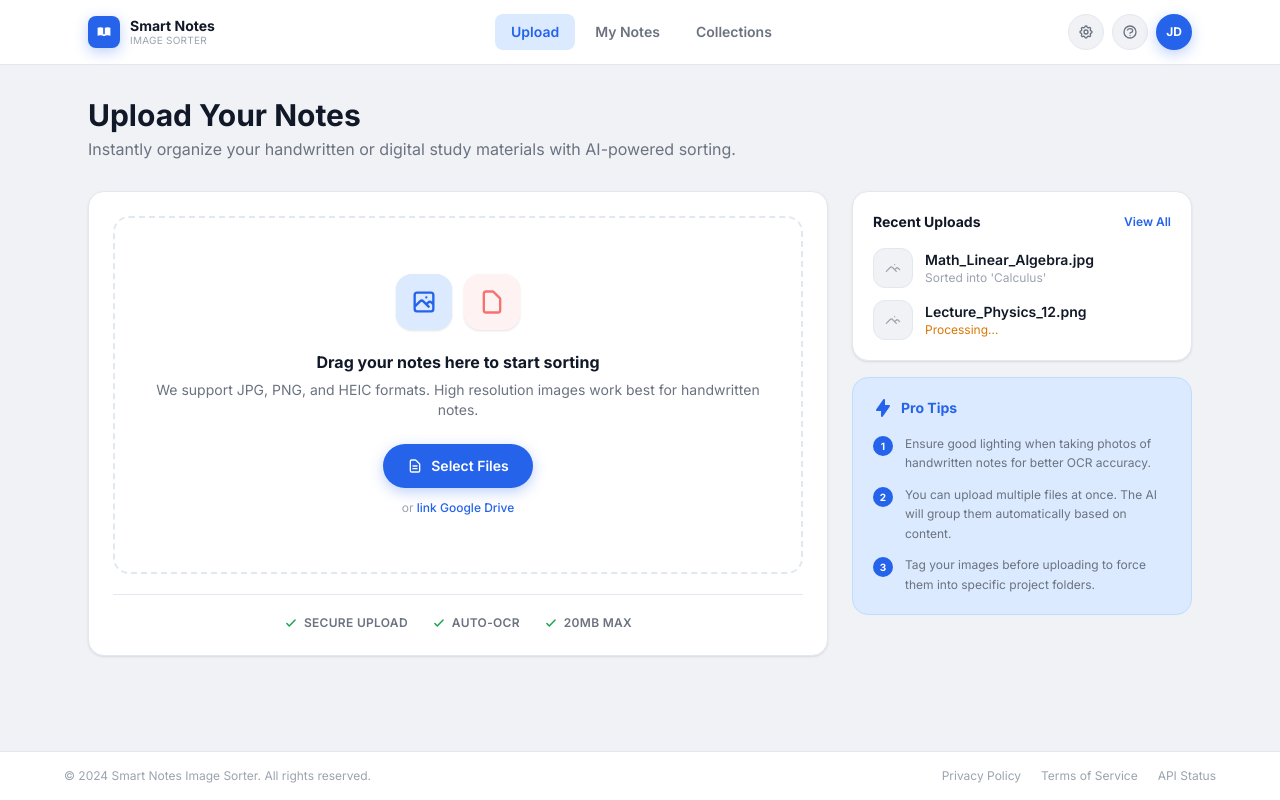
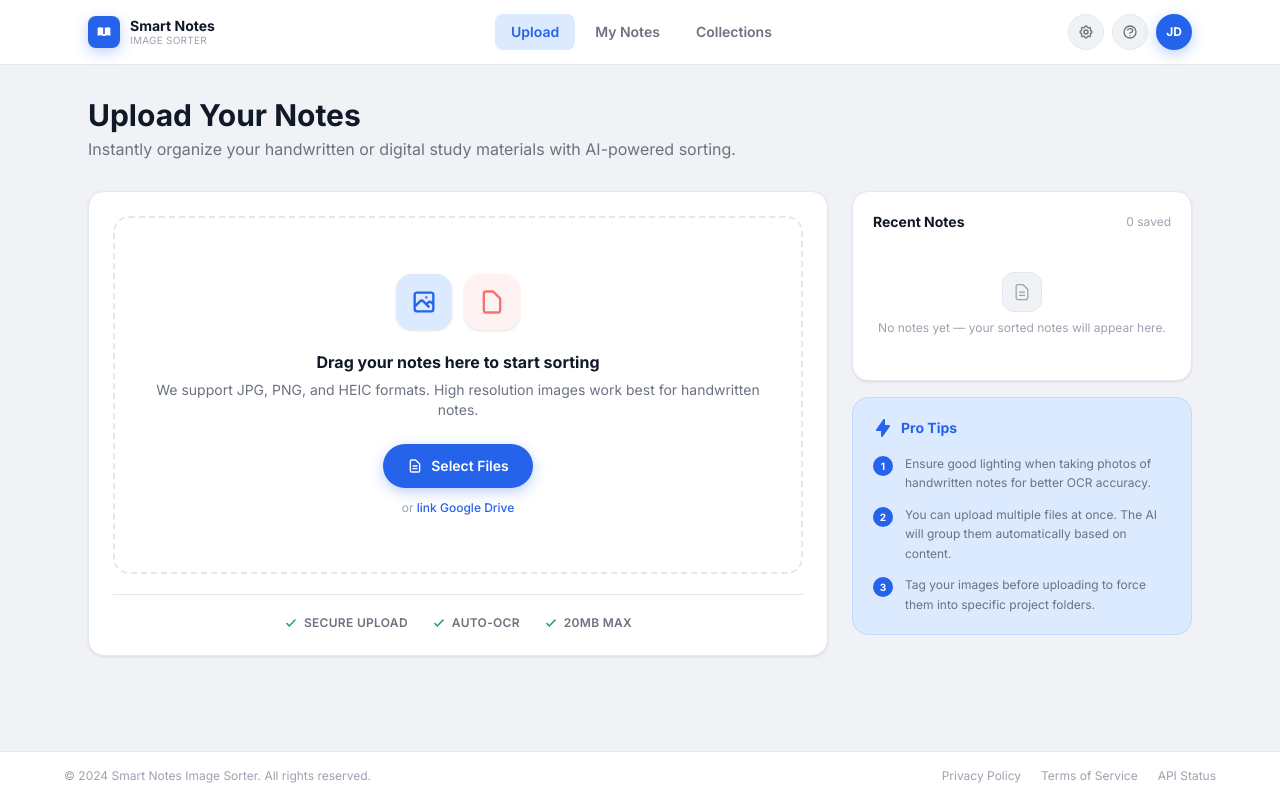
Before and after one commit to rishi9393/image-sortner, a React (Vite) app in the folder Frontend/: page / in a window 1280 px wide. Both pictures are taken after a click on the button "Try it free →". Built offline with nearby package versions, Linux system fonts and the light colour scheme.

Commit message:
updated the recent notes in the upload notes page

```diff
--- a/Frontend/src/App.jsx
+++ b/Frontend/src/App.jsx
@@ -174,8 +174,8 @@ export default function App() {
         <CollectionsPage
           onGoHome={() => setStep('landing')}
           onGoToNotes={() => setStep('notes')}
-          onGoToUpload={(colId, colName) => {
-            setTargetCollection(colId ? { id: colId, name: colName } : null)
+          onGoToUpload={(colId, colName, colColor) => {
+            setTargetCollection(colId ? { id: colId, name: colName, color: colColor } : null)
             setStep('upload')
           }}
         />
@@ -200,6 +200,7 @@ export default function App() {
             onFilesSelected={handleFilesSelected}
             onClear={handleClear}
             onSort={handleSort}
+            targetCollection={targetCollection}
           />
         )}
 
--- a/Frontend/src/components/CollectionsPage.jsx
+++ b/Frontend/src/components/CollectionsPage.jsx
@@ -534,7 +534,7 @@ function CollectionDetail({ col, onBack, onGoToUpload, onDeleteNote }) {
             <p className="text-[15px] font-bold text-gray-900">{s.icon} {s.value}</p>
           </div>
         ))}
-        <button onClick={() => onGoToUpload(col.id, col.name)}
+        <button onClick={() => onGoToUpload(col.id, col.name, col.color)}
           className="flex items-center gap-2 px-4 py-3 text-white text-[13px] font-bold rounded-xl shadow-sm transition-colors cursor-pointer flex-shrink-0 hover:opacity-90"
           style={{ background: col.color }}>
           <svg className="w-4 h-4" fill="none" stroke="currentColor" viewBox="0 0 24 24">
@@ -556,7 +556,7 @@ function CollectionDetail({ col, onBack, onGoToUpload, onDeleteNote }) {
           <p className="text-[13px] text-gray-400 mb-5 max-w-xs">
             This collection is empty. Upload and process images to add notes here.
           </p>
-          <button onClick={() => onGoToUpload(col.id, col.name)}
+          <button onClick={() => onGoToUpload(col.id, col.name, col.color)}
             className="flex items-center gap-2 px-5 py-2.5 text-white text-[13px] font-bold rounded-full shadow transition-colors cursor-pointer hover:opacity-90"
             style={{ background: col.color }}>
             <svg className="w-4 h-4" fill="none" stroke="currentColor" viewBox="0 0 24 24">
--- a/Frontend/src/components/UploadSection.jsx
+++ b/Frontend/src/components/UploadSection.jsx
@@ -3,6 +3,22 @@ import { useCallback, useRef, useState } from 'react'
 const MAX_FILES   = 50
 const MAX_SIZE_MB = 20
 const VALID_TYPES = ['image/jpeg', 'image/jpg', 'image/png', 'image/webp']
+
+function loadRecentNotes() {
+  try {
+    const cols = JSON.parse(localStorage.getItem('collections') || '[]').filter(c => !c.trashed)
+    const all = []
+    cols.forEach(col => {
+      ;(col.notesList || []).forEach(note => {
+        all.push({ name: note.title, status: `In "${col.name}"`, color: col.color })
+      })
+    })
+    // newest first (ids are Date.now()-based), take last 4
+    return all.slice(-4).reverse()
+  } catch {
+    return []
+  }
+}
 
 function formatBytes(bytes) {
   if (bytes < 1024) return `${bytes} B`
@@ -25,21 +41,17 @@ function validateFiles(fileList) {
   return { valid, errors }
 }
 
-const RECENT_UPLOADS = [
-  { name: 'Math_Linear_Algebra.jpg', status: "Sorted into 'Calculus'" },
-  { name: 'Lecture_Physics_12.png',  status: 'Processing…' },
-]
-
 const PRO_TIPS = [
   'Ensure good lighting when taking photos of handwritten notes for better OCR accuracy.',
   'You can upload multiple files at once. The AI will group them automatically based on content.',
   'Tag your images before uploading to force them into specific project folders.',
 ]
 
-export default function UploadSection({ files, error, onFilesSelected, onClear, onSort }) {
+export default function UploadSection({ files, error, onFilesSelected, onClear, onSort, targetCollection }) {
   const fileInputRef = useRef(null)
   const [isDragOver, setIsDragOver] = useState(false)
   const [validationError, setValidationError] = useState(null)
+  const [recentNotes] = useState(loadRecentNotes)
 
   const processIncoming = useCallback((fileList) => {
     const { valid, errors } = validateFiles(Array.from(fileList))
@@ -64,6 +76,30 @@ export default function UploadSection({ files, error, onFilesSelected, onClear,
         <h1 className="text-3xl font-extrabold text-app-text mb-1">Upload Your Notes</h1>
         <p className="text-app-text-sec">Instantly organize your handwritten or digital study materials with AI-powered sorting.</p>
       </div>
+
+      {/* ── Collection context banner ──────────────────────── */}
+      {targetCollection && (
+        <div className="flex items-center gap-4 px-5 py-4 rounded-2xl border mb-6 shadow-card"
+          style={{ background: `${targetCollection.color}12`, borderColor: `${targetCollection.color}40` }}>
+          <div className="w-10 h-10 rounded-xl flex items-center justify-center flex-shrink-0 shadow-sm"
+            style={{ background: targetCollection.color }}>
+            <svg className="w-5 h-5 text-white" fill="none" stroke="currentColor" viewBox="0 0 24 24">
+              <path strokeLinecap="round" strokeLinejoin="round" strokeWidth={2}
+                d="M3 7a2 2 0 012-2h4l2 2h8a2 2 0 012 2v9a2 2 0 01-2 2H5a2 2 0 01-2-2V7z" />
+            </svg>
+          </div>
+          <div className="flex-1 min-w-0">
+            <p className="text-sm font-bold text-app-text">
+              Adding notes to&nbsp;
+              <span style={{ color: targetCollection.color }}>"{targetCollection.name}"</span>
+            </p>
+            <p className="text-xs text-app-text-sec mt-0.5">
+              Upload images below — they'll be saved directly into this collection after sorting.
+            </p>
+          </div>
+          <div className="w-2.5 h-2.5 rounded-full flex-shrink-0" style={{ background: targetCollection.color }} />
+        </div>
+      )}
 
       <div className="grid lg:grid-cols-[1fr_340px] gap-6">
 
@@ -216,24 +252,39 @@ export default function UploadSection({ files, error, onFilesSelected, onClear,
           {/* Recent Uploads */}
           <div className="bg-white rounded-2xl border border-app-border shadow-card p-5">
             <div className="flex items-center justify-between mb-4">
-              <h3 className="text-sm font-bold text-app-text">Recent Uploads</h3>
-              <span className="text-xs text-app-accent font-semibold hover:underline cursor-pointer">View All</span>
+              <h3 className="text-sm font-bold text-app-text">Recent Notes</h3>
+              <span className="text-xs text-app-text-muted">{recentNotes.length} saved</span>
             </div>
+            {recentNotes.length === 0 ? (
+              <div className="flex flex-col items-center justify-center py-6 text-center">
+                <div className="w-10 h-10 bg-app-bg rounded-xl border border-app-border flex items-center justify-center mb-2">
+                  <svg className="w-5 h-5 text-app-text-muted" fill="none" stroke="currentColor" viewBox="0 0 24 24">
+                    <path strokeLinecap="round" strokeLinejoin="round" strokeWidth={1.5} d="M9 12h6m-6 4h6m2 5H7a2 2 0 01-2-2V5a2 2 0 012-2h5.586a1 1 0 01.707.293l5.414 5.414a1 1 0 01.293.707V19a2 2 0 01-2 2z" />
+                  </svg>
+                </div>
+                <p className="text-xs text-app-text-muted">No notes yet — your sorted notes will appear here.</p>
+              </div>
+            ) : (
               <div className="flex flex-col gap-3">
-              {RECENT_UPLOADS.map(({ name, status }) => (
-                <div key={name} className="flex items-center gap-3">
-                  <div className="w-10 h-10 bg-app-bg rounded-xl border border-app-border flex-shrink-0 flex items-center justify-center">
-                    <svg className="w-5 h-5 text-app-text-muted" fill="none" stroke="currentColor" viewBox="0 0 24 24">
+                {recentNotes.map(({ name, status, color }, i) => (
+                  <div key={i} className="flex items-center gap-3">
+                    <div className="w-10 h-10 rounded-xl border border-app-border flex-shrink-0 flex items-center justify-center"
+                      style={{ background: `${color}15` }}>
+                      <svg className="w-5 h-5" style={{ color }} fill="none" stroke="currentColor" viewBox="0 0 24 24">
                         <path strokeLinecap="round" strokeLinejoin="round" strokeWidth={1.5} d="M4 16l4.586-4.586a2 2 0 012.828 0L16 16m-2-2l1.586-1.586a2 2 0 012.828 0L20 14m-6-6h.01" />
                       </svg>
                     </div>
                     <div className="flex-1 min-w-0">
                       <p className="text-sm font-semibold text-app-text truncate">{name}</p>
-                    <p className={`text-xs truncate ${status === 'Processing…' ? 'text-app-warning' : 'text-app-text-muted'}`}>{status}</p>
+                      <div className="flex items-center gap-1.5 mt-0.5">
+                        <span className="w-1.5 h-1.5 rounded-full flex-shrink-0" style={{ background: color }} />
+                        <p className="text-xs text-app-text-muted truncate">{status}</p>
+                      </div>
                     </div>
                   </div>
                 ))}
               </div>
+            )}
           </div>
 
           {/* Pro Tips */}
```
Lines whose indentation alone changed are shown as unchanged.
